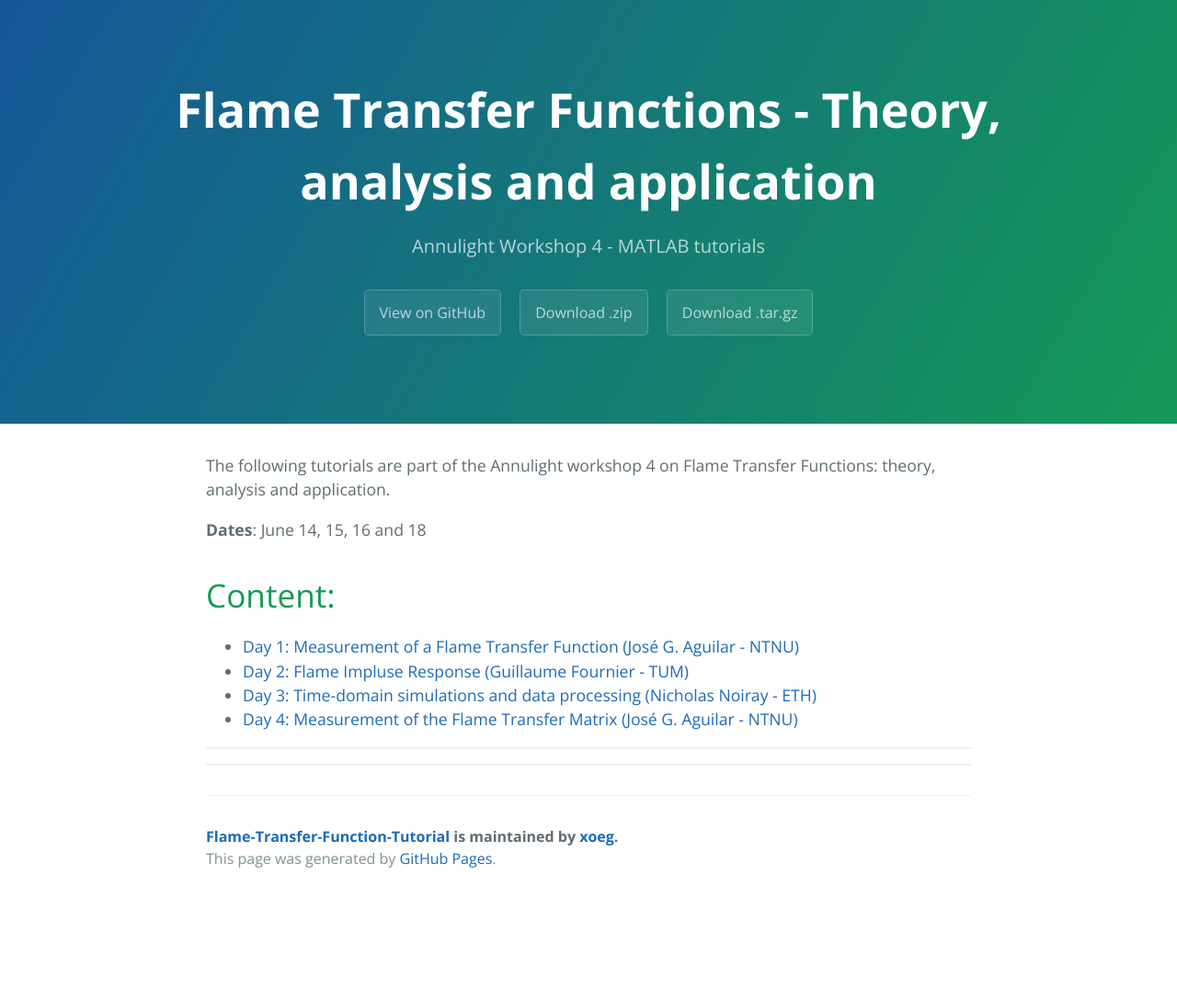
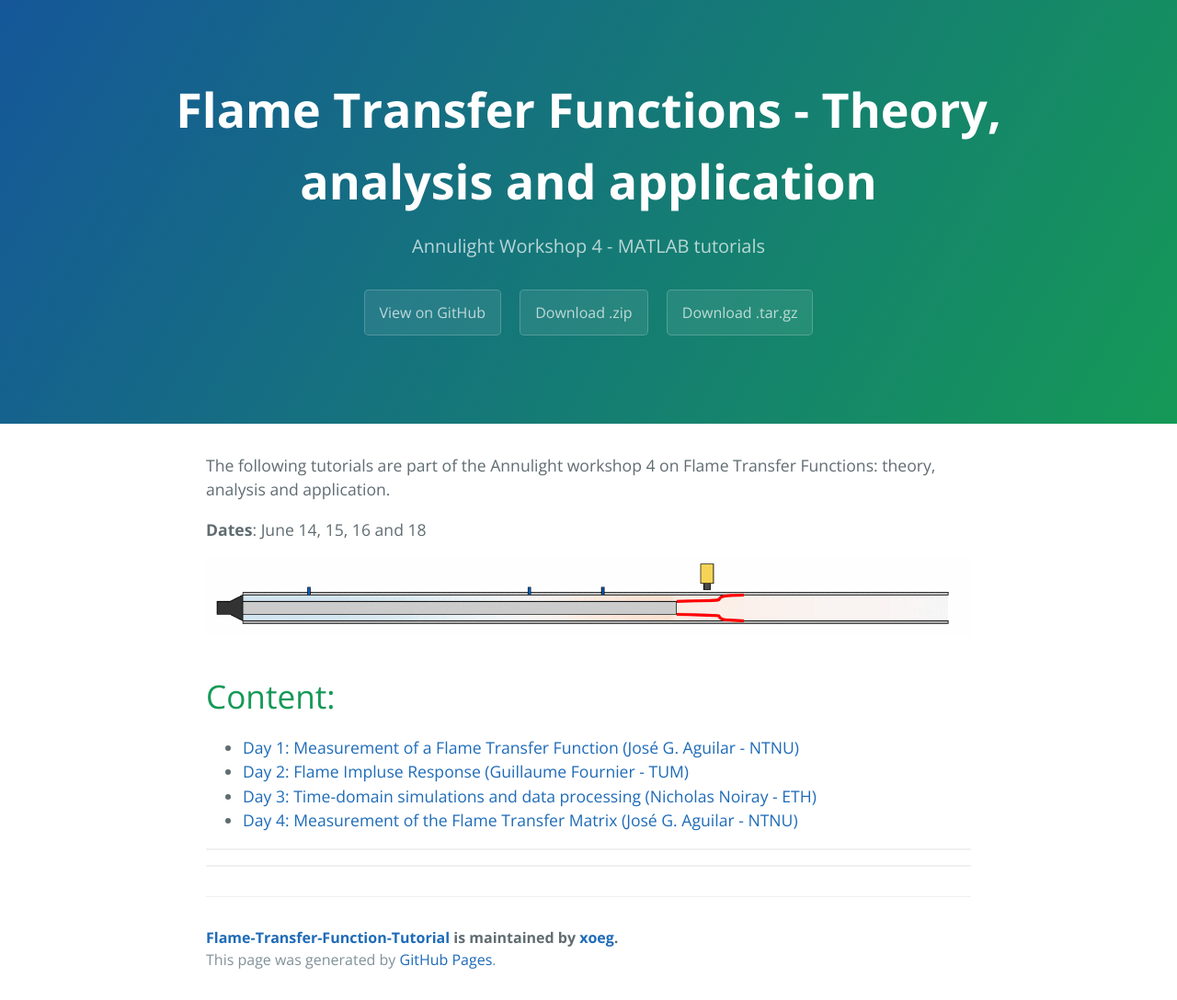
Before and after one commit to xoeg/Flame-Transfer-Function-Tutorial, a Jekyll site: the page built from index.md, in a window 1280 px wide. Shown: the whole page at 92% size. Built offline with Jekyll 4.4.1, drawn with Linux system fonts in a browser that asks for light colours; before the commit the page ends 978 px from its top, so only the background shows below that.

Commit message:
Added gif in index

```diff
--- a/index.md
+++ b/index.md
@@ -5,6 +5,8 @@ layout: default
 The following tutorials are part of the Annulight workshop 4 on Flame Transfer Functions: theory, analysis and application.
 
 **Dates**: June 14, 15, 16 and 18
+
+![Forced_Flame_gif](/assets/Forced_Flame.gif)
 
 # Content:
 * [Day 1: Measurement of a Flame Transfer Function (José G. Aguilar - NTNU)](./day1.html)
```
Also changed, not shown: assets/Forced_Flame.gif (added).
